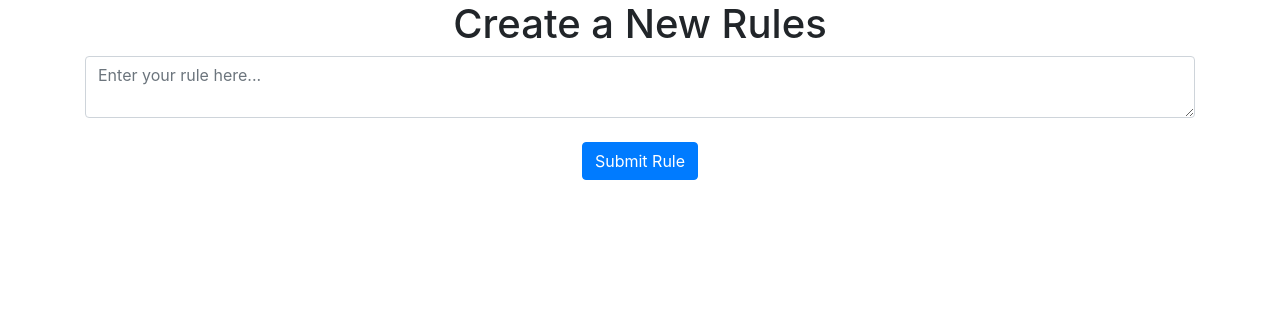
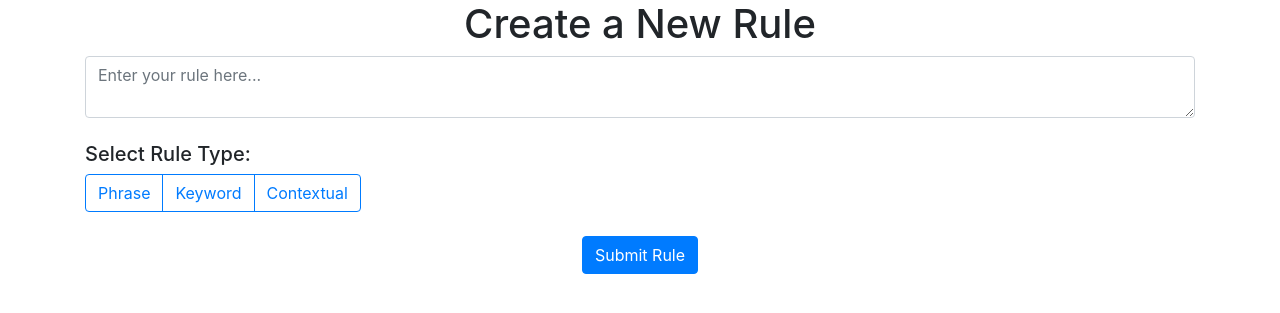
Before and after one commit to ToMandel/Final_Project-Mal_Content, a Flask app: page /create-rule in a window 1280 px wide. Shown: the part 56-369 px from the top of the page. Run offline with Flask 3, Linux system fonts and the light colour scheme; the visitor is signed in with stand-in values (Sample User, id 1); parts of the project's set-up code (start-up, migrations or seed data) failed here and were passed over; some libraries are stand-ins or nearby versions.

Commit message:
email lower case handling, added rules and reports data types, added css to the reports html, changed the project structure

```diff
--- a/website/__init__.py
+++ b/website/__init__.py
@@ -12,8 +12,8 @@ password = os.environ.get("MONGODB_PWD")
 if not password:
     raise Exception("MONGODB_PWD not found in environment variables")
 
-connection_string = f"mongodb://localhost:27017/MalCont_DB"
-# connection_string = f"mongodb+srv://ToMandel:{password}@malcont.buw02kc.mongodb.net/MalCont_DB?retryWrites=true&w=majority"
+# connection_string = f"mongodb://localhost:27017/MalCont_DB"
+connection_string = f"mongodb+srv://ToMandel:{password}@malcont.buw02kc.mongodb.net/MalCont_DB?retryWrites=true&w=majority"
 
 def create_app():
     app = Flask(__name__)
@@ -38,7 +38,3 @@ def create_app():
         return User.objects(id=user_id).first()
 
     return app
-
-if __name__ == '__main__':
-    app = create_app()
-    app.run(debug=True)
--- a/website/auth.py
+++ b/website/auth.py
@@ -8,7 +8,7 @@ auth = Blueprint('auth', __name__)
 @auth.route('/login', methods=['GET', 'POST'])
 def login():
     if request.method == 'POST':
-        email = request.form.get('email')
+        email = request.form.get('email').strip().lower()
         password = request.form.get('password')
 
         user = User.objects(email=email).first()
@@ -33,7 +33,7 @@ def logout():
 @auth.route('/sign-up', methods=['GET', 'POST'])
 def sign_up():
     if request.method == 'POST':
-        email = request.form.get('email')
+        email = request.form.get('email').strip().lower()
         role = request.form.get('role')
         first_name = request.form.get('firstName')
         password1 = request.form.get('password1')
--- /dev/null
+++ b/website/static/css/reports.css
@@ -0,0 +1,7 @@
+.list-group-item.border-left-red {
+    border-left: 10px solid red !important;
+}
+
+.list-group-item.border-left-green {
+    border-left: 10px solid green !important;
+}
--- a/website/templates/create_report.html
+++ b/website/templates/Reports/create_report.html
@@ -1,4 +1,4 @@
-{% extends "base.html" %}
+{% extends "./base.html" %}
 {% block title %}
 Creating New Reports
 {% endblock %}
--- a/website/templates/update_report.html
+++ b/website/templates/Reports/update_report.html
@@ -1,4 +1,4 @@
-{% extends "base.html" %}
+{% extends "./base.html" %}
 
 {% block title %}
 Update Report
--- /dev/null
+++ b/website/templates/Rules/create_rule.html
@@ -0,0 +1,45 @@
+{% extends "./base.html" %}
+{% block title %}
+Creating New Rule
+{% endblock %}
+
+{% block content %}
+<h1 align="center">Create a New Rule</h1>
+
+<form method="POST" action="{{ url_for('views.create_rule') }}">
+  <textarea name="rule" id="rule" class="form-control" placeholder="Enter your rule here..." required></textarea>
+  <br />
+
+  <h5>Select Rule Type:</h5>
+  <div class="btn-group">
+    <button type="button" id="phraseBtn" class="btn btn-outline-primary" onclick="selectType('phrase')">Phrase</button>
+    <button type="button" id="keywordBtn" class="btn btn-outline-primary" onclick="selectType('keyword')">Keyword</button>
+    <button type="button" id="contextualBtn" class="btn btn-outline-primary" onclick="selectType('contextual')">Contextual</button>
+  </div>
+  <input type="hidden" name="data_type" id="data_type" required>
+
+  <br /><br />
+  <div align="center">
+    <button type="submit" class="btn btn-primary">Submit Rule</button>
+  </div>
+</form>
+
+<script>
+  function selectType(type) {
+    // Reset all button classes
+    const buttons = document.querySelectorAll('.btn-group button');
+    buttons.forEach(button => {
+      button.classList.remove('btn-primary');
+      button.classList.add('btn-outline-primary');
+    });
+
+    // Activate the selected button
+    const selectedButton = document.getElementById(type + 'Btn');
+    selectedButton.classList.remove('btn-outline-primary');
+    selectedButton.classList.add('btn-primary');
+
+    // Set the hidden input value
+    document.getElementById('data_type').value = type;
+  }
+</script>
+{% endblock %}
--- a/website/templates/update_rule.html
+++ b/website/templates/Rules/update_rule.html
@@ -1,4 +1,4 @@
-{% extends "base.html" %}
+{% extends "./base.html" %}
 
 {% block title %}
 Update Rule
--- a/website/templates/base.html
+++ b/website/templates/base.html
@@ -14,6 +14,8 @@
     href="https://stackpath.bootstrapcdn.com/font-awesome/4.7.0/css/font-awesome.min.css"
     crossorigin="anonymous"
   />
+  <link rel="stylesheet" href="{{ url_for('static', filename='css/reports.css') }}">
+
 
   <title>{% block title %}Home{% endblock %}</title>
 </head>
--- a/website/templates/create_rule.html
+++ /dev/null
@@ -1,16 +0,0 @@
-{% extends "base.html" %}
-{% block title %}
-Creating New Rules
-{% endblock %}
-
-{% block content %}
-<h1 align="center">Create a New Rules</h1>
-
-<form method="POST" action="{{ url_for('views.create_rule') }}">
-  <textarea name="rule" id="rule" class="form-control" placeholder="Enter your rule here..."></textarea>
-  <br />
-  <div align="center">
-    <button type="submit" class="btn btn-primary">Submit Rule</button>
-  </div>
-</form>
-{% endblock %}
--- a/website/views.py
+++ b/website/views.py
@@ -1,6 +1,6 @@
 from flask import Blueprint, redirect, render_template, request, flash, jsonify, url_for
 from flask_login import login_required, current_user
-from .models import Report, Rule
+from .models import Report, Rule, RuleType, ReportType
 from bson import ObjectId
 import json
 
@@ -11,28 +11,32 @@ views = Blueprint('views', __name__)
 @login_required
 def show_rules():
     rules = Rule.objects(user_id=current_user.id)
-    return render_template("rules.html", user=current_user, rules=rules)
+    return render_template("./Rules/rules.html", user=current_user, rules=rules)
 
 @views.route('/create-rule', methods=['GET', 'POST'])
 @login_required
 def create_rule():
     if request.method == 'POST':
         rule = request.form.get('rule')
+        data_type = request.form.get('data_type')
 
         if not rule or len(rule.strip()) < 1:
             flash('Rule is too short!', category='error')
+        elif not data_type or data_type not in [RuleType.KEYWORD, RuleType.CONTEXTUAL, RuleType.PHRASE]:
+            flash('Invalid rule type!', category='error')
         else:
             try:
-                new_rule = Rule(data=rule, user_id=current_user.id)
-                new_rule.save()  # Save the rules using MongoEngine
+                new_rule = Rule(data=rule, data_type=data_type, user_id=current_user.id)
+                new_rule.save()  # Save the rule using MongoEngine
                 flash('Rule added!', category='success')
             except Exception as e:
                 flash('An error occurred while adding the rule.', category='error')
             return redirect(url_for('views.show_rules'))  # Redirect to avoid form resubmission
 
-    return render_template("create_rule.html", user=current_user)
+    return render_template("./Rules/create_rule.html", user=current_user, RuleType=RuleType)
 
-@views.route('/update-rule/<rule_id>', methods=['GET','POST', 'PUT'])
+
+@views.route('/update-rule/<rule_id>', methods=['GET', 'POST', 'PUT'])
 @login_required
 def update_rule(rule_id):
     rule = Rule.objects(id=ObjectId(rule_id), user_id=current_user.id).first()
@@ -42,24 +46,28 @@ def update_rule(rule_id):
 
     if request.method == 'POST':
         new_data = request.form.get('rule')
+        new_data_type = request.form.get('data_type')
+
         if not new_data or len(new_data.strip()) < 1:
             flash('Rule is too short!', category='error')
+        elif not new_data_type or new_data_type not in [RuleType.KEYWORD, RuleType.CONTEXTUAL, RuleType.PHRASE]:
+            flash('Invalid rule type!', category='error')
         else:
             try:
-                rule.update(data=new_data)
+                rule.update(data=new_data, data_type=new_data_type)
                 flash('Rule updated!', category='success')
             except Exception as e:
                 flash('An error occurred while updating the rule.', category='error')
             return redirect(url_for('views.show_rules'))
 
-    return render_template("update_rule.html", user=current_user, rule=rule)
+    return render_template("./Rules/update_rule.html", user=current_user, rule=rule)
+
 
 @views.route('/delete-rule', methods=['POST'])
 @login_required
 def delete_rule():
     data = json.loads(request.data)
     rule = Rule.objects(id=ObjectId(data.get('ruleId'))).first()
-    print(rule)
     if rule and rule.user_id.id == current_user.id:
         rule.delete()  # Delete the rule from the rules collection
         flash('Rule deleted!', category='success')
@@ -74,26 +82,33 @@ def delete_rule():
 @login_required
 def show_reports():
     reports = Report.objects(user_id=current_user.id)
-    return render_template("reports.html", user=current_user, reports=reports)
+    return render_template("./Reports/reports.html", user=current_user, reports=reports)
 
 @views.route('/create-report', methods=['GET', 'POST'])
 @login_required
 def create_report():
     if request.method == 'POST':
-        report = request.form.get('report')
+        report_data = request.form.get('report')
 
-        if not report or len(report.strip()) < 1:
+        if not report_data or len(report_data.strip()) < 1:
             flash('Report is too short!', category='error')
         else:
+            # Call the ML model to predict if the report is toxic or non-toxic
+            report_type = ml_model_predict(report_data)  # Replace with your ML model function
+
             try:
-                new_report = Report(data=report, user_id=current_user.id)
+                new_report = Report(
+                    data=report_data,
+                    report_type=report_type,  # Set by the ML model
+                    user_id=current_user.id
+                )
                 new_report.save()  # Save the report using MongoEngine
                 flash('Report added!', category='success')
             except Exception as e:
                 flash('An error occurred while adding the report.', category='error')
             return redirect(url_for('views.show_reports'))  # Redirect to avoid form resubmission
 
-    return render_template("create_report.html", user=current_user)
+    return render_template("./Reports/create_report.html", user=current_user)
 
 @views.route('/update-report/<report_id>', methods=['GET','POST', 'PUT'])
 @login_required
@@ -115,7 +130,7 @@ def update_report(report_id):
                 flash('An error occurred while updating the report.', category='error')
             return redirect(url_for('views.show_reports'))
 
-    return render_template("update_report.html", user=current_user, report=report)
+    return render_template("./Reports/update_report.html", user=current_user, report=report)
 
 @views.route('/delete-report', methods=['POST'])
 @login_required
@@ -129,3 +144,10 @@ def delete_report():
 
     flash('Failed to delete report!', category='error')
     return jsonify({'success': False})
+
+# Placeholder function for ML model prediction
+def ml_model_predict(report_data):
+    # Implement your ML model logic here to return 'toxic' or 'non-toxic'
+    # Example:
+    # return 'toxic' if model.predict(report_data) == 1 else 'non-toxic'
+    return ReportType.TOXIC
```
Also changed, not shown: website/models.py (+11 -1 lines), website/templates/Reports/reports.html (renamed from website/templates/reports.html, +7 -3 lines), website/templates/Rules/rules.html (renamed from website/templates/rules.html, +5 -2 lines), website/static/css/rules.css (added).
